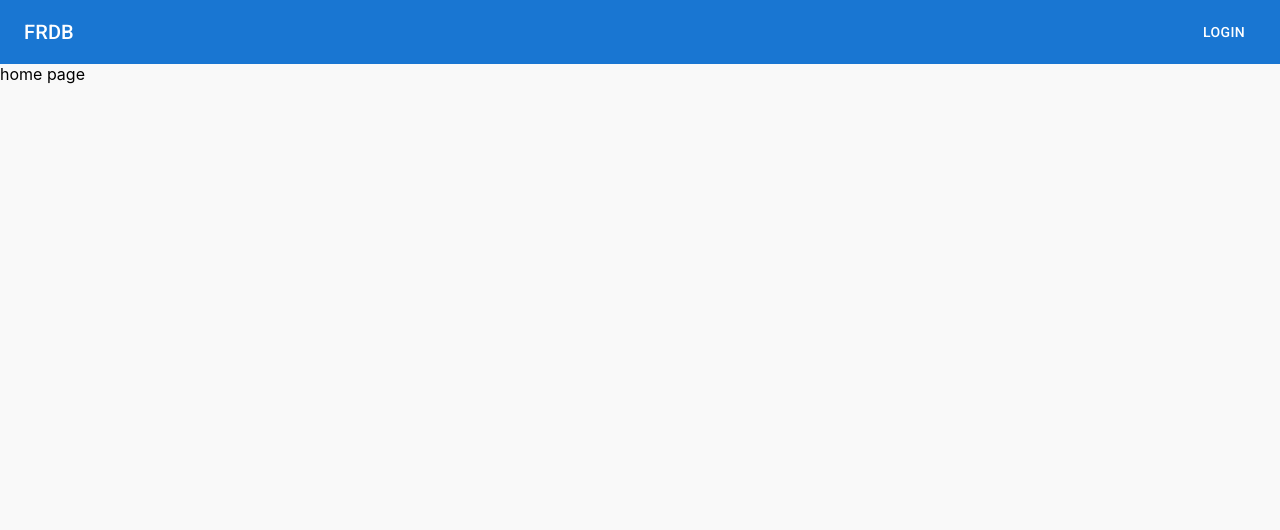
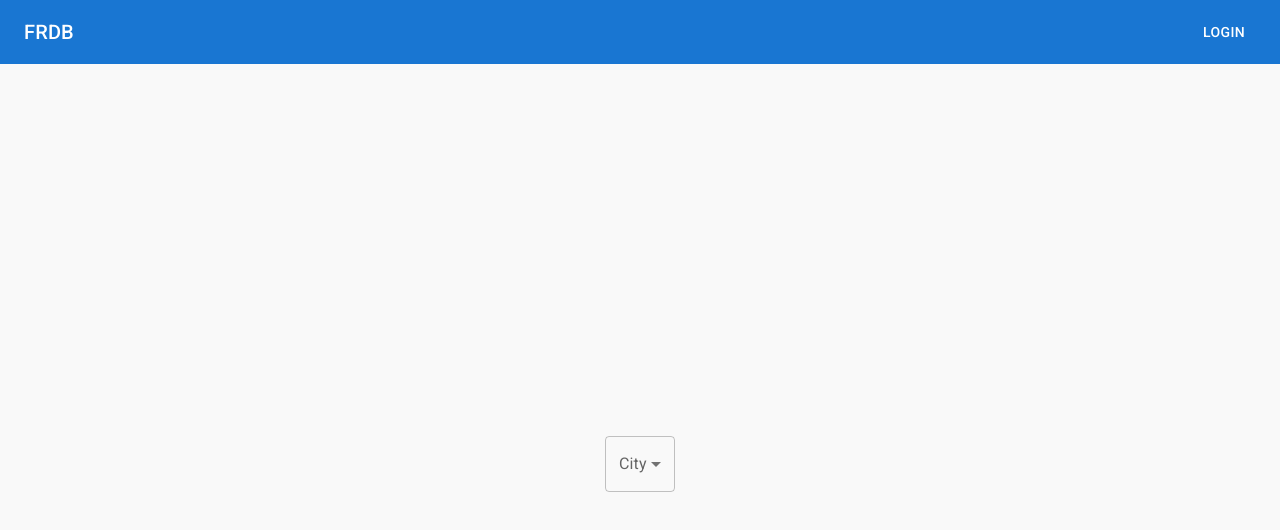
Before and after one commit to FahadQurashi49/frdb, a React (Create React App) app: page / in a window 1280 px wide. Shown: the top 530 px of the page. Built offline with nearby package versions, Linux system fonts and the light colour scheme; the HTML template or start-up script is replaced by a standard one.

Commit message:
feat(Home Page): add city selection

```diff
--- a/src/App.tsx
+++ b/src/App.tsx
@@ -1,8 +1,8 @@
 import { createBrowserRouter, RouterProvider } from "react-router-dom";
 
 import './App.css';
-import Restaurants from './components/Restaurants';
-import Home from './components/Home';
+import Restaurants from './pages/Restaurants';
+import Home from './pages/Home';
 import Layout from './components/Layout';
 
 const router = createBrowserRouter([
--- a/src/components/Home.tsx
+++ /dev/null
@@ -1,5 +0,0 @@
-function Home() {
-    return <div>home page</div>;
-}
-
-export default Home;
--- a/src/components/Layout.tsx
+++ b/src/components/Layout.tsx
@@ -23,7 +23,6 @@ function Layout({ children } : Props) {
             <Box>
                 <Toolbar />
                 <Box sx={{
-                    height: '100vh',
                     bgcolor: '#f9f9f9'
                 }}>
                     {children}
--- /dev/null
+++ b/src/pages/Home.tsx
@@ -0,0 +1,46 @@
+import { FormControl, InputLabel, MenuItem, Select, SelectChangeEvent } from '@mui/material';
+import { Box } from '@mui/system';
+import { useState } from 'react';
+
+const cities = [
+    'Karachi',
+    'Lahore',
+    'Islamabad',
+    'Quetta',
+    'Peshawar'
+]
+
+function Home() {
+    const [city, setCity] = useState('');
+
+    const handleCityChange = (e: SelectChangeEvent) => {
+        setCity(e.target.value);
+    };
+
+    return (
+        <Box display="flex"
+            justifyContent="center"
+            alignItems="center"
+            minHeight="100vh"
+        >
+            <form>
+                <FormControl fullWidth>
+                    <InputLabel id="city-select-label">City</InputLabel>
+                    <Select
+                        labelId="city-select-label"
+                        id="city-select"
+                        label="City"
+                        autoWidth
+                        sx={{ px: '12px' }}
+                        value={city}
+                        onChange={handleCityChange}
+                    >
+                        {cities.map(city => <MenuItem value={city}>{city}</MenuItem>)}
+                    </Select>
+                </FormControl>
+            </form>
+        </Box>
+    );
+}
+
+export default Home;
```
Also changed, not shown: src/pages/Restaurants.tsx (renamed from src/components/Restaurants.tsx).
